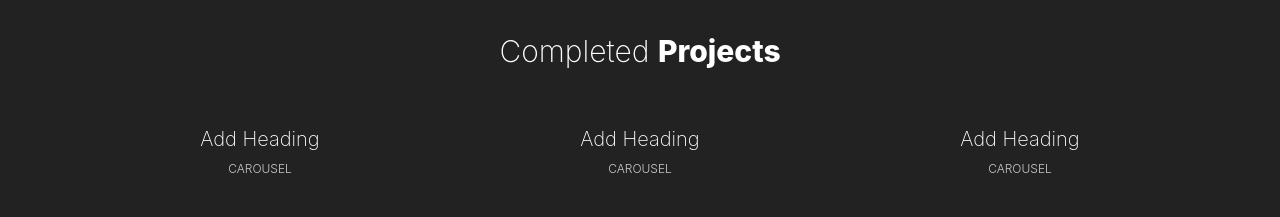
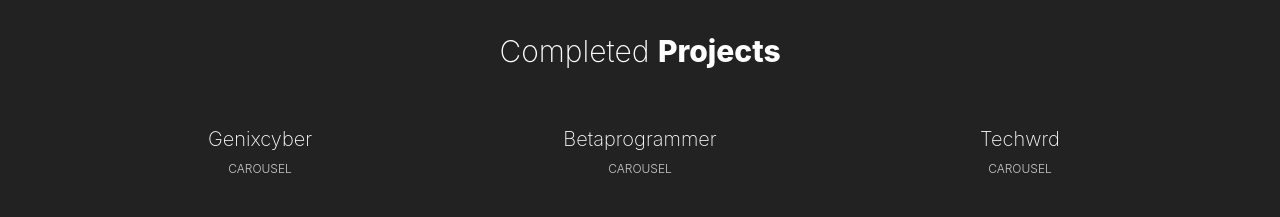
Before and after one commit to Akshatsinghgaur/akshatsingh.ml, a plain HTML site: page index.html in a window 1280 px wide. Shown: the part 2640-2857 px from the top of the page. Drawn offline with nearby package versions, Linux system fonts and the light colour scheme; files whose address does not match are found by name.

Commit message:
Update index.html

```diff
--- a/index.html
+++ b/index.html
@@ -255,7 +255,7 @@
 							<img class="image img-fluid" data-cfsrc="images/p1.png" style="display:none;visibility:hidden;">
 						</div>
 						<div class="p-inner">
-							<h4>Add Heading</h4>
+							<h4>Genixcyber</h4>
 							<div class="cat">Carousel</div>
 						</div>
 					</div>
@@ -264,7 +264,7 @@
 							<img class="image img-fluid" data-cfsrc="images/p2.png" style="display:none;visibility:hidden;">
 						</div>
 						<div class="p-inner">
-							<h4>Add Heading</h4>
+							<h4>Betaprogrammer</h4>
 							<div class="cat">Carousel</div>
 						</div>
 					</div>
@@ -273,7 +273,7 @@
 							<img class="image img-fluid" data-cfsrc="images/p3.png" style="display:none;visibility:hidden;">
 						</div>
 						<div class="p-inner">
-							<h4>Add Heading</h4>
+							<h4>Techwrd</h4>
 							<div class="cat">Carousel</div>
 						</div>
 					</div>
```
